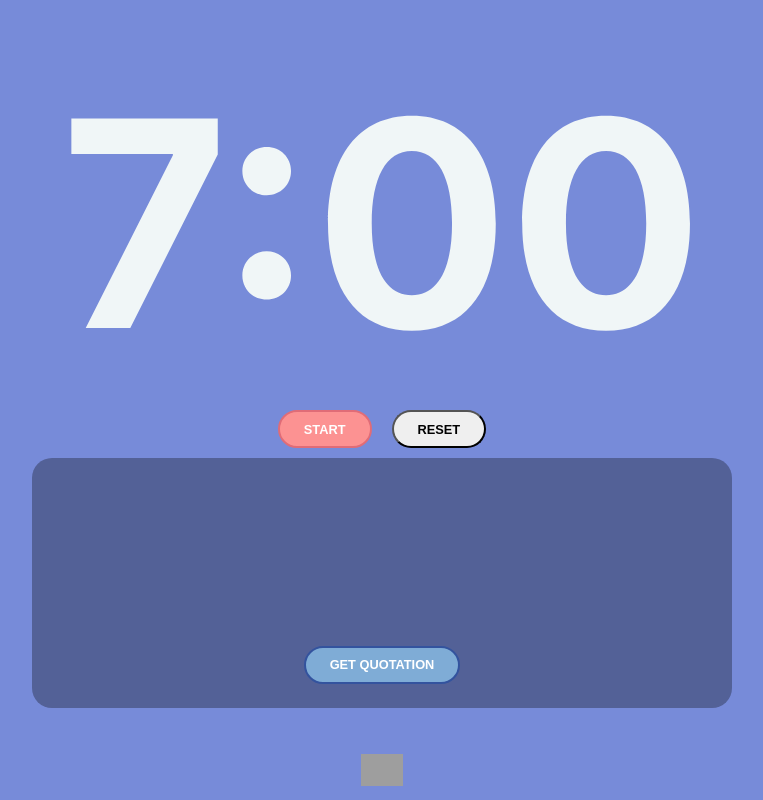
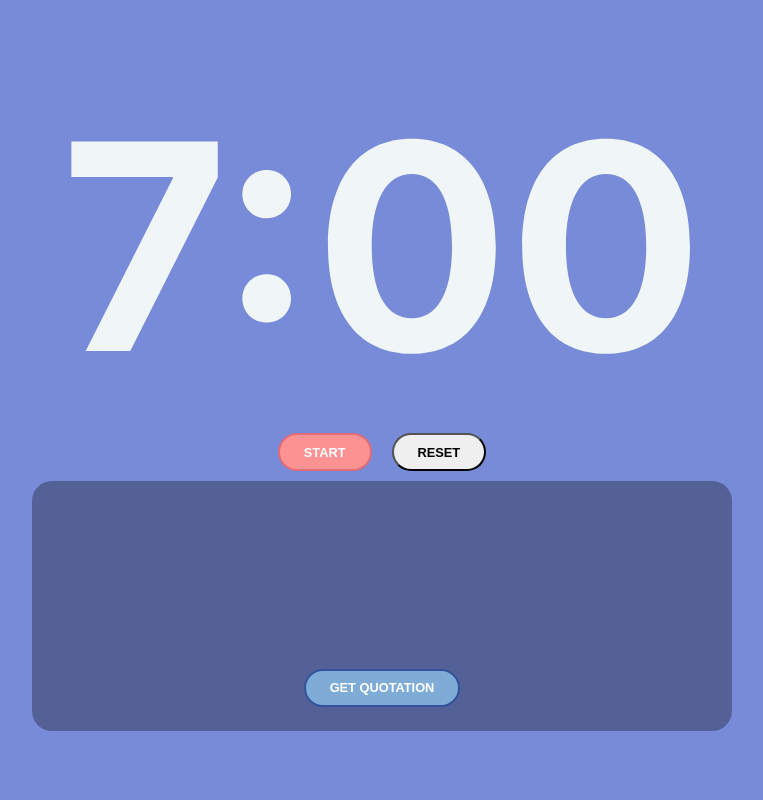
Before and after one commit to emilygracekz/emilykondziola.com, a Next.js app: page /impromptu-timer in a window 1280 px wide. Shown: the whole page, without its empty margins (258-1021 px from the left). Built offline with nearby package versions, Linux system fonts and the light colour scheme; grey boxes are pictures that could not be loaded.

Commit message:
Resolving deployment errors

```diff
--- a/pages/impromptu-timer.js
+++ b/pages/impromptu-timer.js
@@ -1,6 +1,6 @@
 import Head from 'next/head';
-import Timer from '../components/timer';
-import Quote from '../components/quote';
+import Timer from '../components/Timer';
+import Quote from '../components/Quote';
 
 const ImpromptuTimer = () => {
   return (
@@ -16,9 +16,9 @@
       </main>
 
       <footer>
-        <a href='https://github.com/emilygracekz'>
+        {/* <a href='https://github.com/emilygracekz'>
           <img src='/github.png' alt='github' className='logo' />
-        </a>
+        </a> */}
       </footer>
       <style jsx>{`
         .container {
```
Also changed, not shown: 1 other file (tests, documents, lock files or other folders).
